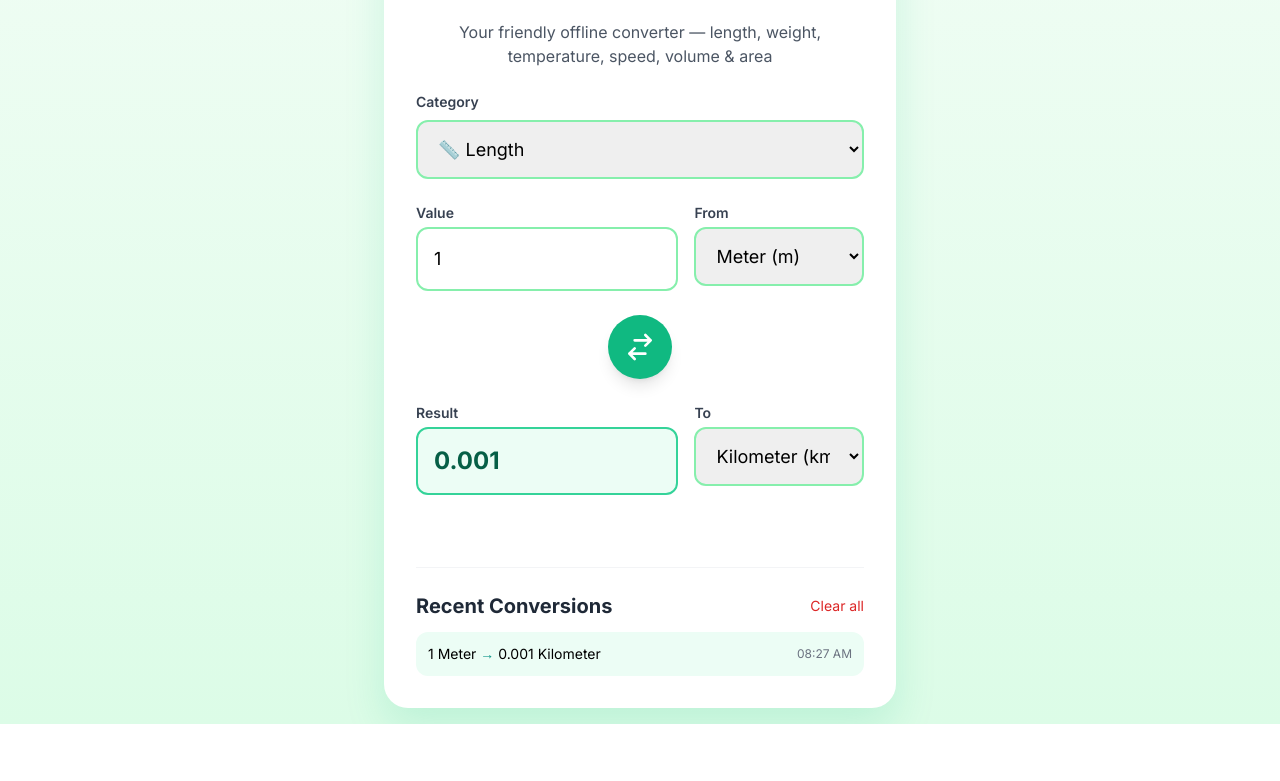
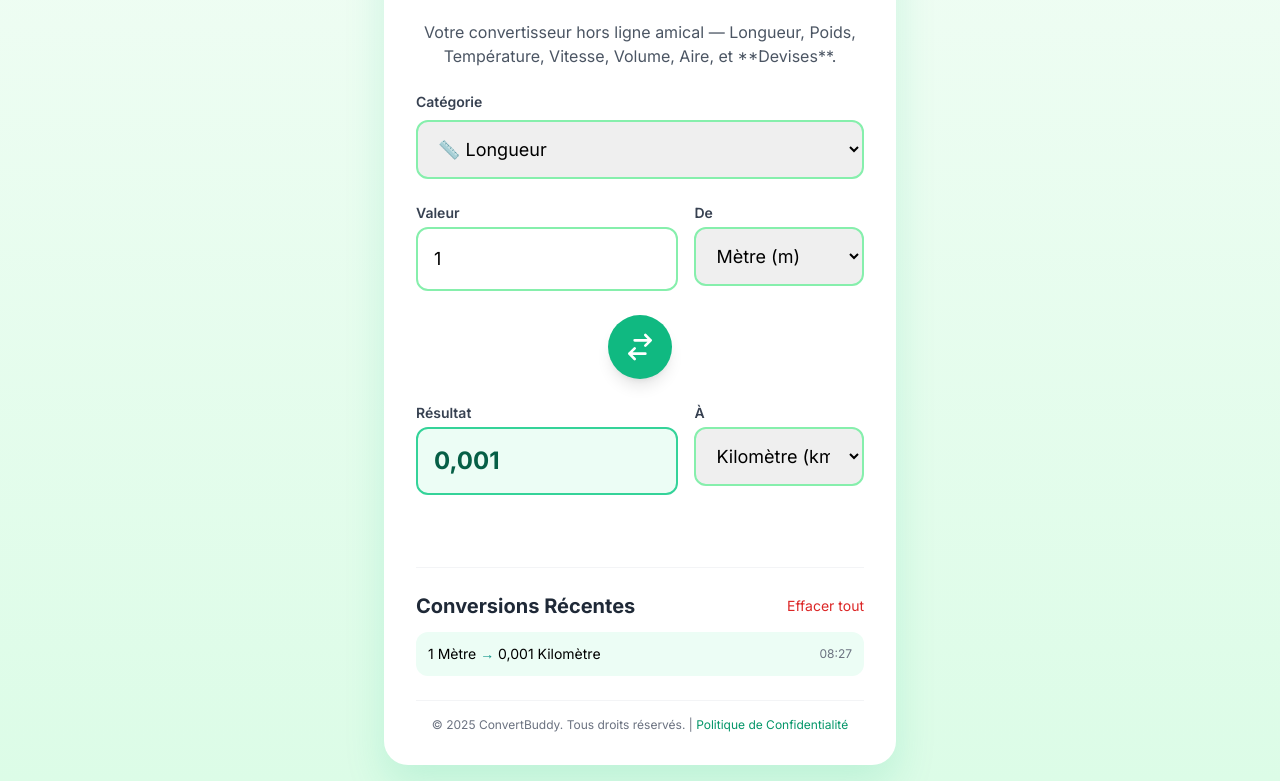
Before and after one commit to TheFoxOz/ConvertBuddy, a plain HTML site: page unit-converter-app/index.html in a window 1280 px wide. Shown: the part 108-889 px from the top of the page. Before the commit the page ends 832 px from the top, so only its background shows below. Drawn offline with nearby package versions, Linux system fonts and the light colour scheme.

Commit message:
Update index.html

```diff
--- a/unit-converter-app/index.html
+++ b/unit-converter-app/index.html
@@ -1,11 +1,14 @@
 <!DOCTYPE html>
-<html lang="en">
+<html lang="fr">
 <head>
     <meta charset="UTF-8">
     <meta name="viewport" content="width=device-width, initial-scale=1.0">
-    <title>ConvertBuddy – Universal Unit Converter</title>
+    <title>ConvertBuddy – Convertisseur d'Unités Universel</title>
 
-    <!-- PWA Essentials (Links corrected to absolute path for root scope) -->
+    <!-- Vercel Analytics Script Installation (Added) -->
+    <script src="/_vercel/insights/script.js"></script>
+
+    <!-- PWA Essentials (Links corrected to root scope) -->
     <link rel="manifest" href="/manifest.json">
     <link rel="apple-touch-icon" href="/icons/apple-touch-icon.png">
     <meta name="theme-color" content="#10b981">
@@ -17,7 +20,7 @@
     <script src="https://cdn.tailwindcss.com"></script>
     <link href="https://fonts.googleapis.com/css2?family=Inter:wght@400;600;700&display=swap" rel="stylesheet">
 
-    <!-- Google AdSense Main Script: Publisher ID ca-pub-9771422699626133 is inserted here -->
+    <!-- Google AdSense Main Script: YOUR PUBLISHER ID IS CORRECTLY INSERTED BELOW -->
     <script
     async src="https://pagead2.googlesyndication.com/pagead/js/adsbygoogle.js?client=ca-pub-9771422699626133"
       crossorigin="anonymous"></script>
@@ -90,18 +93,18 @@
         <h1 class="text-4xl font-bold text-center bg-gradient-to-r from-emerald-600 to-teal-600 bg-clip-text text-transparent">
             ConvertBuddy
         </h1>
-        <p class="text-center text-gray-600">Your friendly offline converter — length, weight, temperature, speed, volume & area</p>
+        <p class="text-center text-gray-600">Votre convertisseur hors ligne amical — Longueur, Poids, Température, Vitesse, Volume, Aire, et **Devises**.</p>
 
         <!-- Category -->
         <div>
-            <label class="block text-sm font-semibold text-gray-700 mb-2">Category</label>
+            <label class="block text-sm font-semibold text-gray-700 mb-2">Catégorie</label>
             <select id="category" onchange="loadUnits()" class="w-full p-4 text-lg focus:ring-emerald-500"></select>
         </div>
 
         <!-- Input -->
         <div class="grid grid-cols-1 md:grid-cols-5 gap-4">
             <div class="md:col-span-3">
-                <label class="block text-sm font-semibold text-gray-700 mb-1">Value</label>
+                <label class="block text-sm font-semibold text-gray-700 mb-1">Valeur</label>
                 <input
                     type="number"
                     id="inputValue"
@@ -109,18 +112,18 @@
                     min="0"
                     oninput="convert()"
                     class="w-full p-4 text-lg focus:ring-emerald-500"
-                    placeholder="Enter value"
+                    placeholder="Entrez la valeur"
                 >
             </div>
             <div class="md:col-span-2">
-                <label class="block text-sm font-semibold text-gray-700 mb-1">From</label>
+                <label class="block text-sm font-semibold text-gray-700 mb-1">De</label>
                 <select id="fromUnit" onchange="convert()" class="w-full p-4 text-lg focus:ring-emerald-500"></select>
             </div>
         </div>
 
         <!-- Swap Button -->
         <div class="flex justify-center">
-            <button onclick="swapUnits()" class="p-4 rounded-full btn-swap text-white shadow-lg hover:shadow-xl transition transform hover:scale-105" aria-label="Swap Units">
+            <button onclick="swapUnits()" class="p-4 rounded-full btn-swap text-white shadow-lg hover:shadow-xl transition transform hover:scale-105" aria-label="Échanger les unités">
                 <!-- Dedicated Swap Icon -->
                 <svg class="w-8 h-8" xmlns="http://www.w3.org/2000/svg" fill="none" viewBox="0 0 24 24" stroke="currentColor">
                     <path stroke-linecap="round" stroke-linejoin="round" stroke-width="2" d="M8 7h12m0 0l-4-4m4 4l-4 4m0 6H4m0 0l4 4m-4-4l4-4" />
@@ -131,19 +134,23 @@
         <!-- Output -->
         <div class="grid grid-cols-1 md:grid-cols-5 gap-4">
             <div class="md:col-span-3">
-                <label class="block text-sm font-semibold text-gray-700 mb-1">Result</label>
+                <label class="block text-sm font-semibold text-gray-700 mb-1">Résultat</label>
                 <output
                     id="outputValue"
                     class="block w-full p-4 text-2xl font-bold min-h-[68px] flex items-center"
                 ></output>
+                <p id="currency-source-info" class="text-xs text-gray-500 mt-1 hidden"></p>
             </div>
             <div class="md:col-span-2">
-                <label class="block text-sm font-semibold text-gray-700 mb-1">To</label>
+                <label class="block text-sm font-semibold text-gray-700 mb-1">À</label>
                 <select id="toUnit" onchange="convert()" class="w-full p-4 text-lg focus:ring-emerald-500"></select>
             </div>
         </div>
 
         <div id="error-message" class="text-red-500 text-center h-6"></div>
+        <div id="loading-indicator" class="text-center h-6 text-emerald-600 hidden">
+            Chargement des taux...
+        </div>
 
         <!-- AD 3: Bottom Rectangle Ad (Shown on both) -->
         <!-- !!! IMPORTANT: REPLACE '9876543210' with your actual Bottom Ad Slot ID !!! -->
@@ -160,33 +167,47 @@
         <!-- History -->
         <div class="border-t pt-6 border-gray-100">
             <div class="flex justify-between items-center mb-3">
-                <h2 class="text-xl font-bold text-gray-800">Recent Conversions</h2>
-                <button onclick="clearHistory()" class="text-sm text-red-600 hover:text-red-800 transition">Clear all</button>
+                <h2 class="text-xl font-bold text-gray-800">Conversions Récentes</h2>
+                <button onclick="clearHistory()" class="text-sm text-red-600 hover:text-red-800 transition">Effacer tout</button>
             </div>
             <ul id="historyList" class="space-y-2 max-h-48 overflow-y-auto text-sm">
-                <li class="text-gray-400 italic">No recent conversions</li>
+                <li class="text-gray-400 italic">Aucune conversion récente</li>
             </ul>
         </div>
+
+        <!-- Footer with Legal Links (New Addition) -->
+        <footer class="mt-6 pt-4 border-t border-gray-100 text-center text-xs text-gray-500">
+            &copy; 2025 ConvertBuddy. Tous droits réservés. |
+            <a href="privacy.html" class="text-emerald-600 hover:text-emerald-700 font-medium">Politique de Confidentialité</a>
+        </footer>
     </div>
 
     <script>
+        const API_URL = 'https://api.exchangerate-api.com/v4/latest/USD';
+        const HISTORY_KEY = 'convertBuddyHistory';
+        let history = [];
+        const el = {};
+        let currencyRates = null;
+
         const unitData = {
-            // Units with factors (Length, Volume, Mass, Speed, Area)
-            length: {name:"Length",icon:"📏",baseUnit:"meter",units:{meter:{label:"Meter (m)",factor:1},kilometer:{label:"Kilometer (km)",factor:1000},mile:{label:"Mile (mi)",factor:1609.34},foot:{label:"Foot (ft)",factor:0.3048},centimeter:{label:"Centimeter (cm)",factor:0.01},inch:{label:"Inch (in)",factor:0.0254}}},
-            volume: {name:"Volume",icon:"🧪",baseUnit:"liter",units:{liter:{label:"Liter (L)",factor:1},dl:{label:"Deciliter (dl)",factor:0.1},cl:{label:"Centiliter (cl)",factor:0.01},ml:{label:"Milliliter (ml)",factor:0.001},cup:{label:"Cup (US)",factor:0.236588},floz:{label:"Fluid Ounce (fl oz)",factor:0.0295735},teaspoon:{label:"Teaspoon (tsp)",factor:0.00492892},tablespoon:{label:"Tablespoon (Tbsp)",factor:0.0147868}}},
-            mass: {name:"Mass",icon:"⚖️",baseUnit:"kilogram",units:{kilogram:{label:"Kilogram (kg)",factor:1},pound:{label:"Pound (lb)",factor:0.453592},gram:{label:"Gram (g)",factor:0.001},ounce:{label:"Ounce (oz)",factor:0.0283495}}},
-            // Units with special conversion functions (Temperature)
-            temperature: {name:"Temperature",icon:"🌡️",baseUnit:"celsius",conversionType:"temperature",units:{celsius:{label:"Celsius (°C)",toBase:v=>v,fromBase:v=>v},fahrenheit:{label:"Fahrenheit (°F)",toBase:v=>(v-32)*5/9,fromBase:v=>v*9/5+32},kelvin:{label:"Kelvin (K)",toBase:v=>v-273.15,fromBase:v=>v+273.15}}},
-            speed: {name:"Speed",icon:"🏎️",baseUnit:"mps",units:{mps:{label:"Meter/Second (m/s)",factor:1},kph:{label:"Kilometer/Hour (km/h)",factor:1/3.6},mph:{label:"Mile/Hour (mph)",factor:0.44704},knots:{label:"Knot (kn)",factor:0.514444}}},
-            area: {name:"Area",icon:"🖼️",baseUnit:"sq_meter",units:{sq_meter:{label:"Square Meter (m²)",factor:1},sq_foot:{label:"Square Foot (ft²)",factor:0.092903},sq_mile:{label:"Square Mile (mi²)",factor:2589988.11},hectare:{label:"Hectare (ha)",factor:10000},acre:{label:"Acre (ac)",factor:4046.86}}}
+            length: {name:"Longueur",icon:"📏",baseUnit:"meter",units:{meter:{label:"Mètre (m)",factor:1},kilometer:{label:"Kilomètre (km)",factor:1000},mile:{label:"Mile (mi)",factor:1609.34},foot:{label:"Pied (ft)",factor:0.3048},centimeter:{label:"Centimètre (cm)",factor:0.01},inch:{label:"Pouce (in)",factor:0.0254}}},
+            volume: {name:"Volume",icon:"🧪",baseUnit:"liter",units:{liter:{label:"Litre (L)",factor:1},dl:{label:"Décilitre (dl)",factor:0.1},cl:{label:"Centilitre (cl)",factor:0.01},ml:{label:"Millilitre (ml)",factor:0.001},cup:{label:"Tasse (US)",factor:0.236588},floz:{label:"Once liquide (fl oz)",factor:0.0295735},teaspoon:{label:"Cuillère à café (tsp)",factor:0.00492892},tablespoon:{label:"Cuillère à soupe (Tbsp)",factor:0.0147868}}},
+            mass: {name:"Masse",icon:"⚖️",baseUnit:"kilogram",units:{kilogram:{label:"Kilogramme (kg)",factor:1},stone:{label:"Stone (st)",factor:6.35029},pound:{label:"Livre (lb)",factor:0.453592},gram:{label:"Gramme (g)",factor:0.001},ounce:{label:"Once (oz)",factor:0.0283495}}},
+            temperature: {name:"Température",icon:"🌡️",baseUnit:"celsius",conversionType:"temperature",units:{celsius:{label:"Celsius (°C)",toBase:v=>v,fromBase:v=>v},fahrenheit:{label:"Fahrenheit (°F)",toBase:v=>(v-32)*5/9,fromBase:v=>v*9/5+32},kelvin:{label:"Kelvin (K)",toBase:v=>v-273.15,fromBase:v=>v+273.15}}},
+            speed: {name:"Vitesse",icon:"🏎️",baseUnit:"mps",units:{mps:{label:"Mètre/Seconde (m/s)",factor:1},kph:{label:"Kilomètre/Heure (km/h)",factor:1/3.6},mph:{label:"Mile/Heure (mph)",factor:0.44704},knots:{label:"Nœud (kn)",factor:0.514444}}},
+            area: {name:"Aire",icon:"🖼️",baseUnit:"sq_meter",units:{sq_meter:{label:"Mètre Carré (m²)",factor:1},sq_foot:{label:"Pied Carré (ft²)",factor:0.092903},sq_mile:{label:"Mile Carré (mi²)",factor:2589988.11},hectare:{label:"Hectare (ha)",factor:10000},acre:{label:"Acre (ac)",factor:4046.86}}},
+            currency: {name:"Devise",icon:"💵",baseUnit:"USD",conversionType:"currency",units: {
+                USD: { label: "US Dollar ($)", factor: 1 }, EUR: { label: "Euro (€)", factor: 1 }, GBP: { label: "Livre Sterling (£)", factor: 1 },
+                CAD: { label: "Dollar Canadien ($)", factor: 1 }, AUD: { label: "Dollar Australien ($)", factor: 1 }, JPY: { label: "Yen Japonais (¥)", factor: 1 },
+                CHF: { label: "Franc Suisse (Fr)", factor: 1 }, INR: { label: "Roupie Indienne (₹)", factor: 1 }, ZAR: { label: "Rand Sud-Africain (R)", factor: 1 }
+            }}
         };
 
-        const el = {};
-        // Use a unique key for localStorage
-        const HISTORY_KEY = 'convertBuddyHistory';
-        let history = [];
+        function fmt(n) {
+            if (!isFinite(n)) return 'Erreur';
+            return new Intl.NumberFormat('fr-FR',{maximumFractionDigits:6, useGrouping: true}).format(n);
+        }
 
-        // Function to load history from localStorage
         function loadHistory() {
             try {
                 const storedHistory = localStorage.getItem(HISTORY_KEY);
@@ -194,49 +215,38 @@
                     history = JSON.parse(storedHistory);
                 }
             } catch (e) {
-                console.error("Error loading history from localStorage:", e);
-                history = []; // Default to empty array on error
+                console.error("Erreur lors du chargement de l'historique:", e);
+                history = [];
             }
         }
 
-        // Function to save history to localStorage
         function saveHistory() {
             try {
                 localStorage.setItem(HISTORY_KEY, JSON.stringify(history));
             } catch (e) {
-                console.error("Error saving history to localStorage:", e);
-                // May happen if storage quota is exceeded
+                console.error("Erreur lors de la sauvegarde de l'historique:", e);
             }
         }
 
-        // Formatting function for output (using Intl for localized number format)
-        function fmt(n) {
-            // Handle infinity or NaN gracefully
-            if (!isFinite(n)) return 'Error';
-            return new Intl.NumberFormat('en-US',{maximumFractionDigits:6, useGrouping: true}).format(n);
-        }
-
         function addHistory(result, from, to, val) {
-            // Check for valid, finite result before adding to history
             if (!isFinite(result)) return;
 
             history.unshift({
                 val: fmt(val),
                 res: fmt(result),
-                // Only take the name part before parentheses
                 from: from.split(' (')[0],
                 to: to.split(' (')[0],
-                time: new Date().toLocaleTimeString([],{hour:'2-digit',minute:'2-digit'})
+                time: new Date().toLocaleTimeString('fr-FR',{hour:'2-digit',minute:'2-digit'})
             });
             if(history.length>10) history.pop();
             renderHistory();
-            saveHistory(); // Save after adding/updating history
+            saveHistory();
         }
 
         function renderHistory() {
             const list = document.getElementById('historyList');
             list.innerHTML = history.length===0
-                ? '<li class="text-gray-400 italic">No recent conversions</li>'
+                ? '<li class="text-gray-400 italic">Aucune conversion récente</li>'
                 : history.map(h=>`<li class="bg-emerald-50 p-3 rounded-xl flex justify-between items-center hover:bg-emerald-100 transition duration-150">
                     <span class="truncate pr-2">${h.val} ${h.from} <span class="text-teal-600 font-bold">→</span> ${h.res} ${h.to}</span>
                     <span class="text-xs text-gray-500 flex-shrink-0">${h.time}</span>
@@ -246,32 +256,52 @@
         function clearHistory() {
             history=[];
             renderHistory();
-            saveHistory(); // Save empty array
+            saveHistory();
         }
 
-        document.addEventListener('DOMContentLoaded',()=>{
-            el.cat = document.getElementById('category');
-            el.from = document.getElementById('fromUnit');
-            el.to = document.getElementById('toUnit');
-            el.input = document.getElementById('inputValue');
-            el.output = document.getElementById('outputValue');
-            el.err = document.getElementById('error-message');
+        async function fetchCurrencyRatesWithRetry(retries = 3) {
+            el.loading.classList.remove('hidden');
+            el.currencyInfo.classList.add('hidden');
+            el.err.textContent = '';
 
-            loadHistory(); // Load history when the page loads
+            for (let i = 0; i < retries; i++) {
+                try {
+                    const response = await fetch(API_URL);
+                    if (!response.ok) throw new Error(`HTTP error! status: ${response.status}`);
+                    const data = await response.json();
 
-            // Populate Category dropdown
-            Object.keys(unitData).forEach(k=>{
-                const o=document.createElement('option');
-                o.value=k;
-                o.text=`${unitData[k].icon} ${unitData[k].name}`;
-                el.cat.appendChild(o);
-            });
-            loadUnits();
-            renderHistory();
-        });
+                    if (data.rates && data.base === 'USD') {
+                        currencyRates = data.rates;
+                        el.loading.classList.add('hidden');
+                        el.currencyInfo.textContent = `Taux mis à jour: ${new Date().toLocaleTimeString('fr-FR')}`;
+                        el.currencyInfo.classList.remove('hidden');
+                        return true;
+                    }
+                } catch (error) {
+                    console.warn(`Attempt ${i + 1} failed. Retrying...`);
+                    await new Promise(resolve => setTimeout(resolve, Math.pow(2, i) * 1000));
+                }
+            }
+            el.loading.classList.add('hidden');
+            el.err.textContent = "Échec du chargement des taux de devise après plusieurs tentatives.";
+            currencyRates = null;
+            return false;
+        }
 
-        function loadUnits(){
-            const units = unitData[el.cat.value].units;
+        async function loadUnits(){
+            const catKey = el.cat.value;
+            const units = unitData[catKey].units;
+
+            if (catKey === 'currency') {
+                el.currencyInfo.classList.remove('hidden');
+                if (!currencyRates) {
+                    await fetchCurrencyRatesWithRetry();
+                }
+            } else {
+                el.currencyInfo.classList.add('hidden');
+                el.loading.classList.add('hidden');
+            }
+
             [el.from, el.to].forEach(s=>{
                 s.innerHTML='';
                 Object.keys(units).forEach(k=>{
@@ -279,9 +309,9 @@
                     s.add(o);
                 });
             });
-            // Try to keep the selection from the previous state if units exist, otherwise default
+
             if (el.from.options.length > 0) {
-                el.to.selectedIndex = el.from.selectedIndex === 0 ? 1 : 0; // Default to different units
+                el.to.selectedIndex = el.from.selectedIndex === 0 ? 1 : 0;
             }
             convert();
         }
@@ -289,22 +319,21 @@
         function convert(){
             el.err.textContent='';
             const v = parseFloat(el.input.value);
+            const cat = unitData[el.cat.value];
 
-            // Input validation
             if(isNaN(v) || v < 0) {
                  el.output.textContent = '0';
                  if (el.input.value !== '') {
-                    el.err.textContent='Enter a valid number';
+                    el.err.textContent='Veuillez entrer une valeur valide.';
                  }
                  return;
             }
 
-            const cat = unitData[el.cat.value];
             const fromKey = el.from.value;
             const toKey = el.to.value;
 
             if (!cat || !cat.units[fromKey] || !cat.units[toKey]) {
-                el.err.textContent = 'Conversion units not found.';
+                el.err.textContent = 'Unités de conversion introuvables.';
                 return;
             }
 
@@ -312,17 +341,18 @@
             const to = cat.units[toKey];
             let result;
 
-            try {
-                if(cat.conversionType==='temperature'){
-                    // Temperature conversion requires functions (toBase/fromBase)
-                    result = to.fromBase(from.toBase(v));
-                } else {
-                    // Standard factor-based conversion
-                    result = (v * from.factor) / to.factor;
+            if(cat.conversionType==='temperature'){
+                result = to.fromBase(from.toBase(v));
+            } else if (cat.conversionType === 'currency') {
+                if (!currencyRates) {
+                    el.err.textContent = "Les taux de devise ne sont pas disponibles. Réessayez ou changez de catégorie.";
+                    el.output.textContent = '...';
+                    return;
                 }
-            } catch (e) {
-                el.err.textContent = 'Conversion error. Check unit data.';
-                return;
+                const valueInBase = v / currencyRates[fromKey];
+                result = valueInBase * currencyRates[toKey];
+            } else {
+                result = (v * from.factor) / to.factor;
             }
 
             el.output.textContent = fmt(result);
@@ -336,14 +366,33 @@
             convert();
         }
 
-        // Service Worker Registration with Error Handling
+        document.addEventListener('DOMContentLoaded',()=>{
+            el.cat = document.getElementById('category');
+            el.from = document.getElementById('fromUnit');
+            el.to = document.getElementById('toUnit');
+            el.input = document.getElementById('inputValue');
+            el.output = document.getElementById('outputValue');
+            el.err = document.getElementById('error-message');
+            el.loading = document.getElementById('loading-indicator');
+            el.currencyInfo = document.getElementById('currency-source-info');
+
+            loadHistory();
+
+            Object.keys(unitData).forEach(k=>{
+                const o=document.createElement('option');
+                o.value=k;
+                o.text=`${unitData[k].icon} ${unitData[k].name}`;
+                el.cat.appendChild(o);
+            });
+            loadUnits();
+            renderHistory();
+        });
+
         if('serviceWorker' in navigator){
             window.addEventListener('load',()=>{
-                // Registering the service worker at the root scope '/' is crucial for PWA
-                // Note: sw.js file must be present at the root of the deployment
                 navigator.serviceWorker.register('/sw.js', { scope: '/' })
-                    .then(reg => console.log('SW Registered:', reg.scope))
-                    .catch(err => console.error('SW Registration Failed:', err));
+                    .then(reg => console.log('SW Enregistré:', reg.scope))
+                    .catch(err => console.error('Échec de l\'enregistrement SW:', err));
             });
         }
     </script>
```
